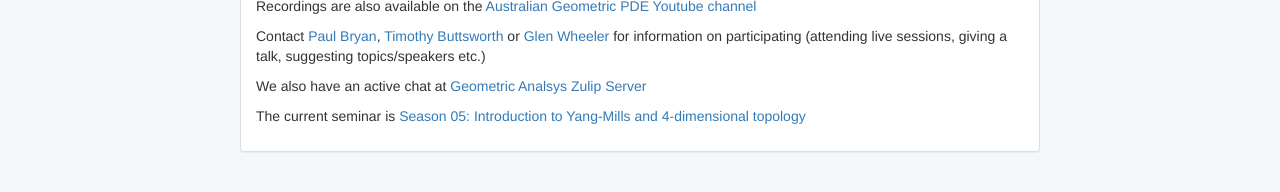
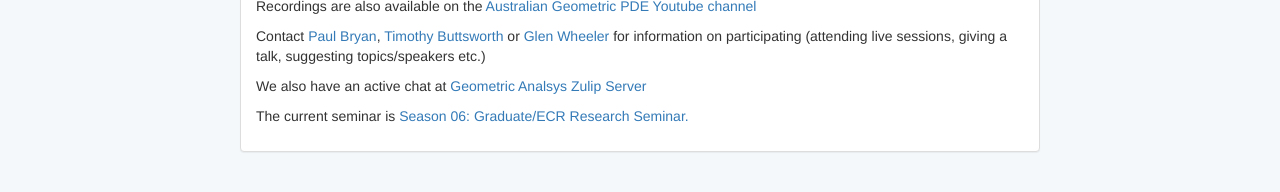
Before and after one commit to oz-geom-pde/oz-geom-pde.github.io, a Jekyll site: the page built from index.html, in a window 1280 px wide. Shown: the part 412-604 px from the top of the page. Built offline with Jekyll 4.4.1, drawn with Linux system fonts in a browser that asks for light colours.

Commit message:
Created season 6 with first talk by Patrick Donovan.

```diff
--- a/_data/toc.yaml
+++ b/_data/toc.yaml
@@ -14,3 +14,6 @@ toc:
 
 - title: Season 05 - Yang-Mills and 4d Topology
   url: /season05
+
+- title: Season 06 - ECR/Graduate
+  url: /season06
--- a/index.html
+++ b/index.html
@@ -16,7 +16,7 @@ category: geom-pde-reading-seminar-season02
 
 	<p>We also have an active chat at <a href="https://geometricanalysis.zulipchat.com/">Geometric Analsys Zulip Server</a></p>
 
-	 <p>The current seminar is <a href="/season05">Season 05: Introduction to Yang-Mills and 4-dimensional topology</a></p>
+	 <p>The current seminar is <a href="/season06">Season 06: Graduate/ECR Research Seminar.</a></p>
       </div>
     </div>
   </div>
```
Also changed, not shown: _posts/geompde/2025-03-24-patrick-donovan.html (added, +12 -0 lines), season06/index.html (added, +8 -0 lines).
